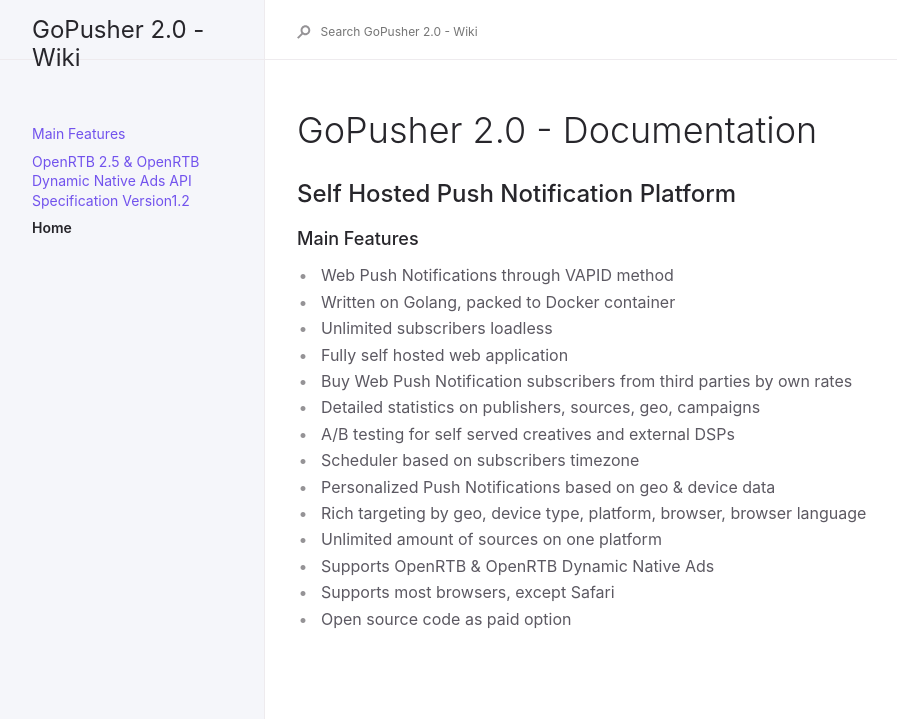
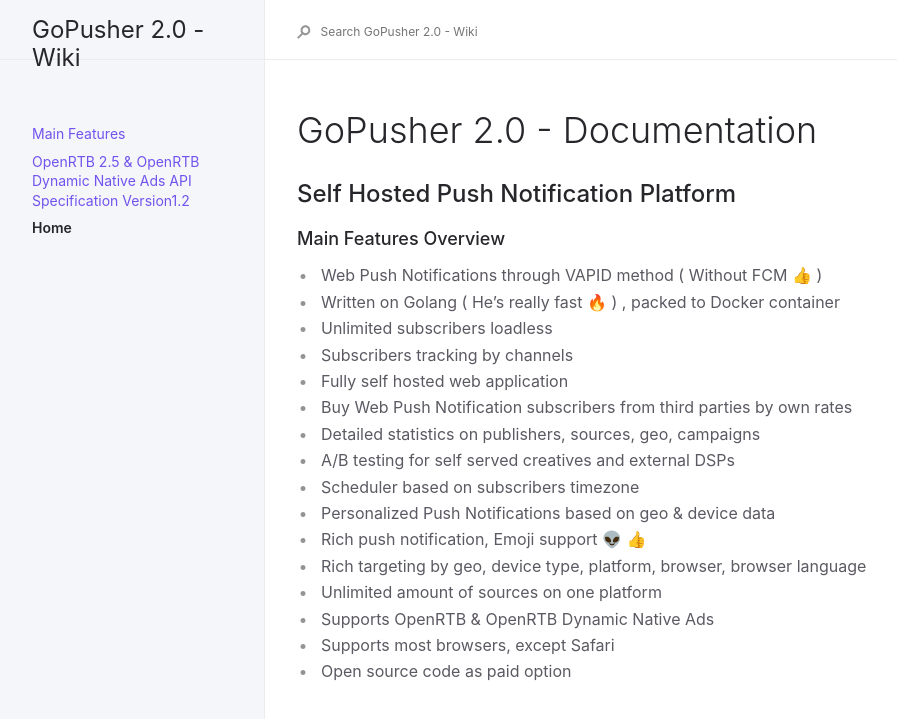
Before and after one commit to RapidCodeLab/gopusher-wiki, a Jekyll site: the page built from index.md, in a window 1280 px wide. Shown: the top 719 px of the page, without its empty margins (91-988 px from the left). Built offline with Jekyll 4.4.1, drawn with Linux system fonts in a browser that asks for light colours.

```diff
--- a/index.md
+++ b/index.md
@@ -10,17 +10,20 @@ permalink: /
 
 ## Self Hosted Push Notification Platform
 
-### Main Features
+### Main Features Overview
 
-* Web Push Notifications through VAPID method
-* Written on Golang, packed to Docker container
+
+* Web Push Notifications through VAPID method ( Without FCM 👍 )
+* Written on Golang ( He's really fast 🔥 ) , packed to Docker container
 * Unlimited subscribers loadless
+* Subscribers tracking by channels
 * Fully self hosted web application
 * Buy Web Push Notification subscribers from third parties by own rates
 * Detailed statistics on publishers, sources, geo, campaigns
 * A/B testing for self served creatives and external DSPs
 * Scheduler based on subscribers timezone
 * Personalized Push Notifications based on geo & device data
+* Rich push notification, Emoji support 👽 👍
 * Rich targeting by geo, device type, platform, browser, browser language
 * Unlimited amount of sources on one platform
 * Supports OpenRTB & OpenRTB Dynamic Native Ads
```
